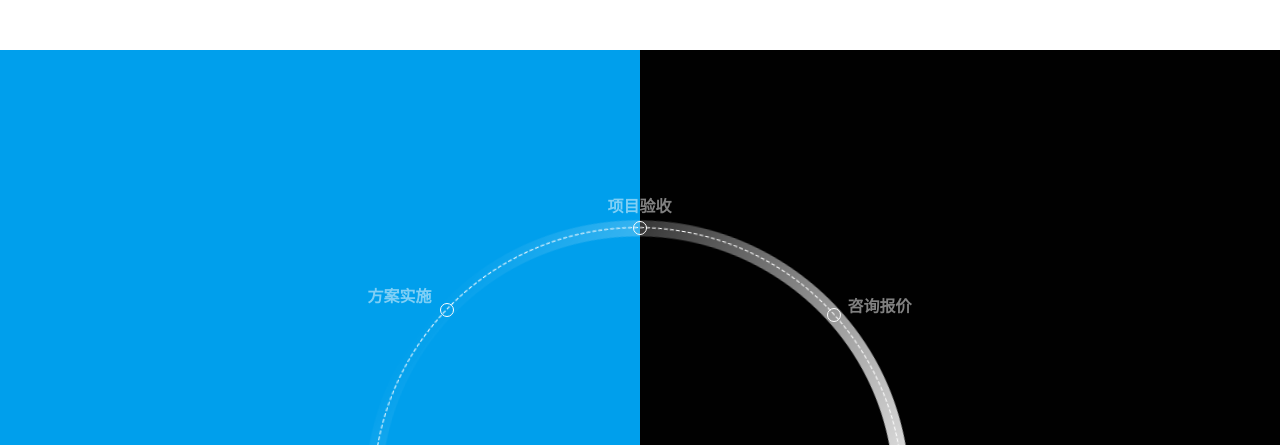
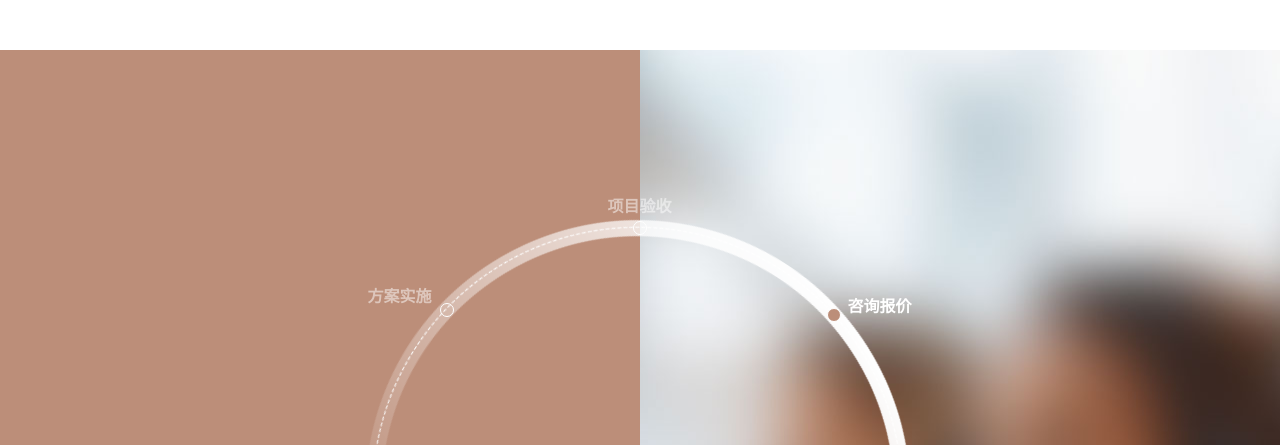
Before and after one commit to 790859022/BL-Web, a plain HTML site: page rotate.html in a window 1280 px wide. Shown: the top 445 px of the page. Drawn offline with Linux system fonts and the light colour scheme.

Commit message:
edit rotate.html

```diff
--- a/rotate.html
+++ b/rotate.html
@@ -40,7 +40,7 @@
 
 		.rotate .circle{position: absolute;left: 50%;top:50%;margin:-275px 0 0 -275px;z-index: 5;width: 545px;height: 545px; }
 		.rotate .circle .bg{position: absolute;z-index: 1;top: 0;right: 0;bottom: 0;left: 0;background:url(images/r-circle.png) center center no-repeat;}
-		.rotate .big{color: #fff;font-size: 90px;width: 5em;height: 1em;position: absolute;left: 50%;top: 50%;text-align: center;margin: -0.5em 0 0 -2.5em;}
+		.rotate .big{color: #fff;font-size: 90px;width: 5em;height: 1em;line-height: 1em;position: absolute;left: 50%;top: 50%;text-align: center;margin: -0.5em 0 0 -2.5em;}
 		.rotate .circle .icon,
 		.rotate .circle .name{position: absolute;z-index: 2;top: 50%;left: 50%;width: 14px;height: 14px;border-radius: 100%;border: 1px solid #fff;-webkit-box-sizing: border-box; -moz-box-sizing: border-box; box-sizing: border-box;-webkit-transition: all .3s;
 		-o-transition: all .3s;
@@ -145,7 +145,7 @@
 				var _this = this;
 				var index = _this.index + 1;
 				if($rotate.hasClass('ing')) return;
-				console.log(index);
+				// console.log(index);
 				var $current = _this.container.find('.r-item-' + index);
 				index = index == len ? 0 : index;
 				var $next = _this.container.find('.r-item-' + (index + 1));
@@ -256,30 +256,55 @@
 				var _index = _this.index || 0;
 				var _len = _this.panels.length;
 				var _between = parseInt(360/_len);
+
+				//初始化
+				if( (_rotate == 0) && (_index == 0)){
+					change();
+				}
+				function change(){
+					_index = _index == _len ? 0 : _index;
+					var _color = _this.container.find('.r-item-' + (_index + 1)).css('backgroundColor');
+					_this.circle.find('.icon-'+(_index + 1)).css({
+						backgroundColor:_color
+					}).siblings('.icon').css({
+						backgroundColor:'transparent'
+					});
+
+					_this.currentName = _this.circle.find('.name-'+(_index + 1));
+					_this.currentName.addClass('active').siblings('.name').removeClass('active');
+
+					var _name = _this.currentName.text();
+					_name = _name.substr(0,2) + '&nbsp;&nbsp;' +_name.substr(2);
+					console.log(_name);
+					_this.bigText.css({
+						transitionProperty:'transform',
+						transitionDuration:'.2s',
+						transitionTimingFunction:'cubic-bezier(.29,.6,.5,.81)',
+						opacity:0
+					})
+
+					// _this.bigText.html(_name);
+				}
 				_this.timer = setInterval(function(){
+					console.log(_rotate);
 					_rotate++;
 					_this.circleBg.css({
 						transform:'rotate(' + _rotate + 'deg)'
 					})
 					_index = Math.floor(_rotate/_between);
-					// console.log(_index);
-					var _color = _this.container.find('.r-item-' + (_index + 1)).css('backgroundColor');
-					// _this.circleRotate();
-					_rotate%_between == 0 && _this.circleRotate();
-					_this.circle.find('.icon-'+(_index + 1)).css({
-						backgroundColor:_color
-					}).siblings('.icon').css({
-						backgroundColor:'transparent'
-					});
-					_this.currentName = _this.circle.find('.name-'+(_index + 1));
-					_this.currentName.addClass('active').siblings('.name').removeClass('active');
-					_this.bigText.text(_this.currentName.text());
+
+
+					if(_rotate%_between == 0){
+						change();
+						_this.circleRotate();
+					}
+
 
 					_index >= _len && (_rotate = 0);
 					_this.index = _index;
 					_this.rotate = _rotate;
 
-				},50)
+				},150)
 
 			},
 			stop:function(){
@@ -316,7 +341,7 @@
 			var $current = $('.rotate .r-item-' + index);
 			index = index == len ? 0 : index;
 			var $next = $('.rotate .r-item-' + (index + 1));
-			console.log(index);
+			// console.log(index);
 			var _currentBg = $current.css('backgroundColor');
 			var _nextBg = $next.css('backgroundColor');
 			var _timer = null;
```
